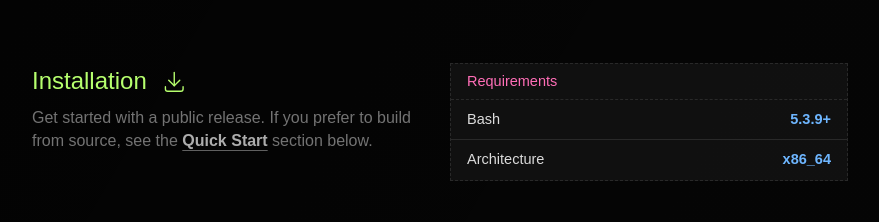
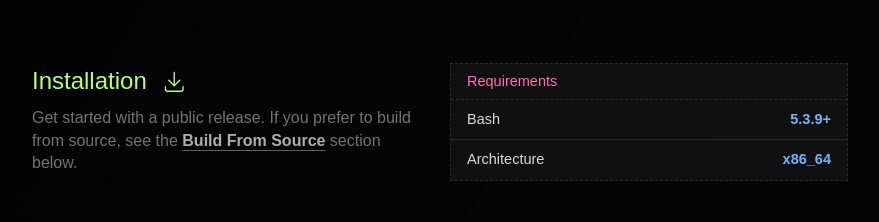
Before and after one commit to yuriongit/mxs-web, a React (Vite) app: page / in a window 1280 px wide. Shown: the part 1580-1802 px from the top of the page, without its empty margins (200-1079 px from the left). Built offline with nearby package versions, Linux system fonts and the light colour scheme; a web font is replaced by a local one.

Commit message:
fix(installation-sct): replace incorrect text and broken section redirect link to Build From Source section

```diff
--- a/src/pages/home/Home.jsx
+++ b/src/pages/home/Home.jsx
@@ -128,7 +128,7 @@ export const Home = () => (
           <>
             Get started with a public release. If you prefer to build from
             source, see the{" "}
-            <ParagraphLink href={"#quick-start"} text={"Quick Start"} /> section
+            <ParagraphLink href={"#build-from-source"} text={"Build From Source"} /> section
             below.
           </>
         }
```
